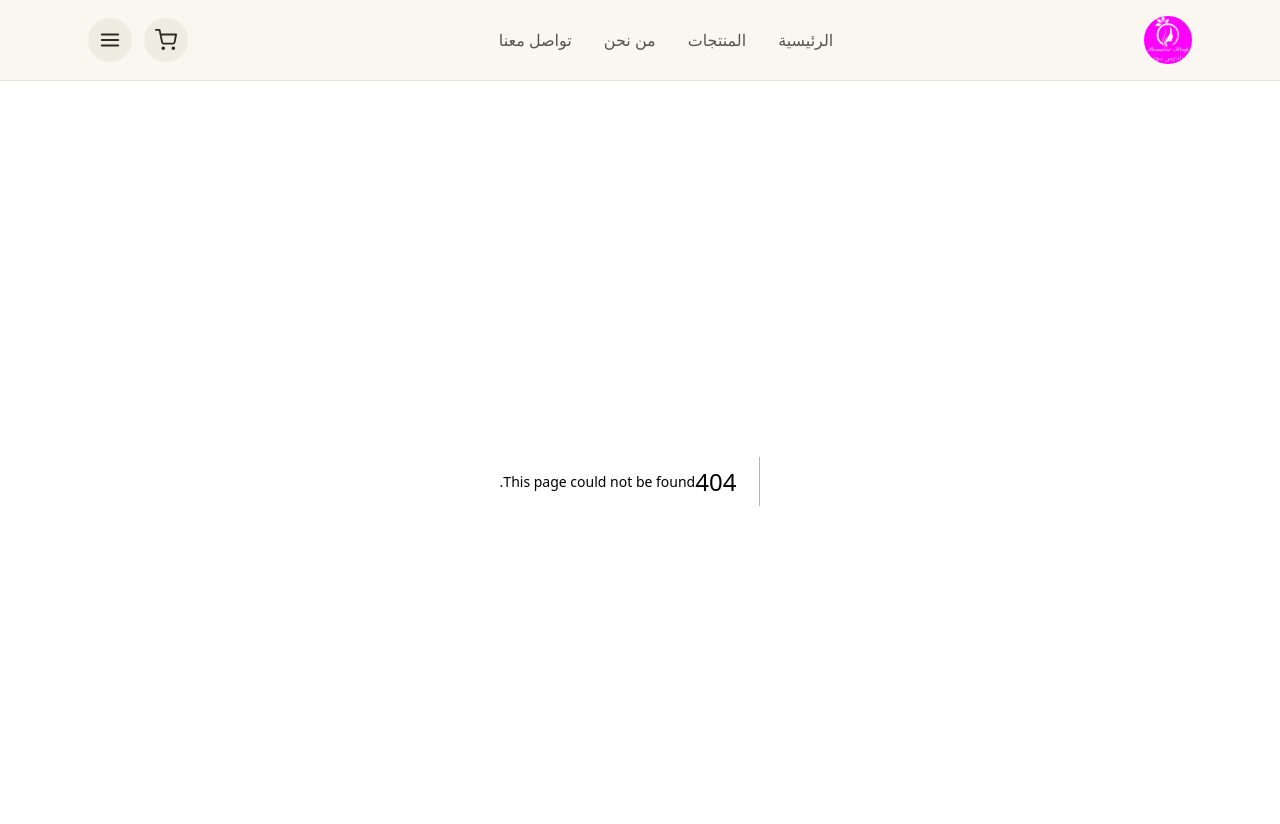
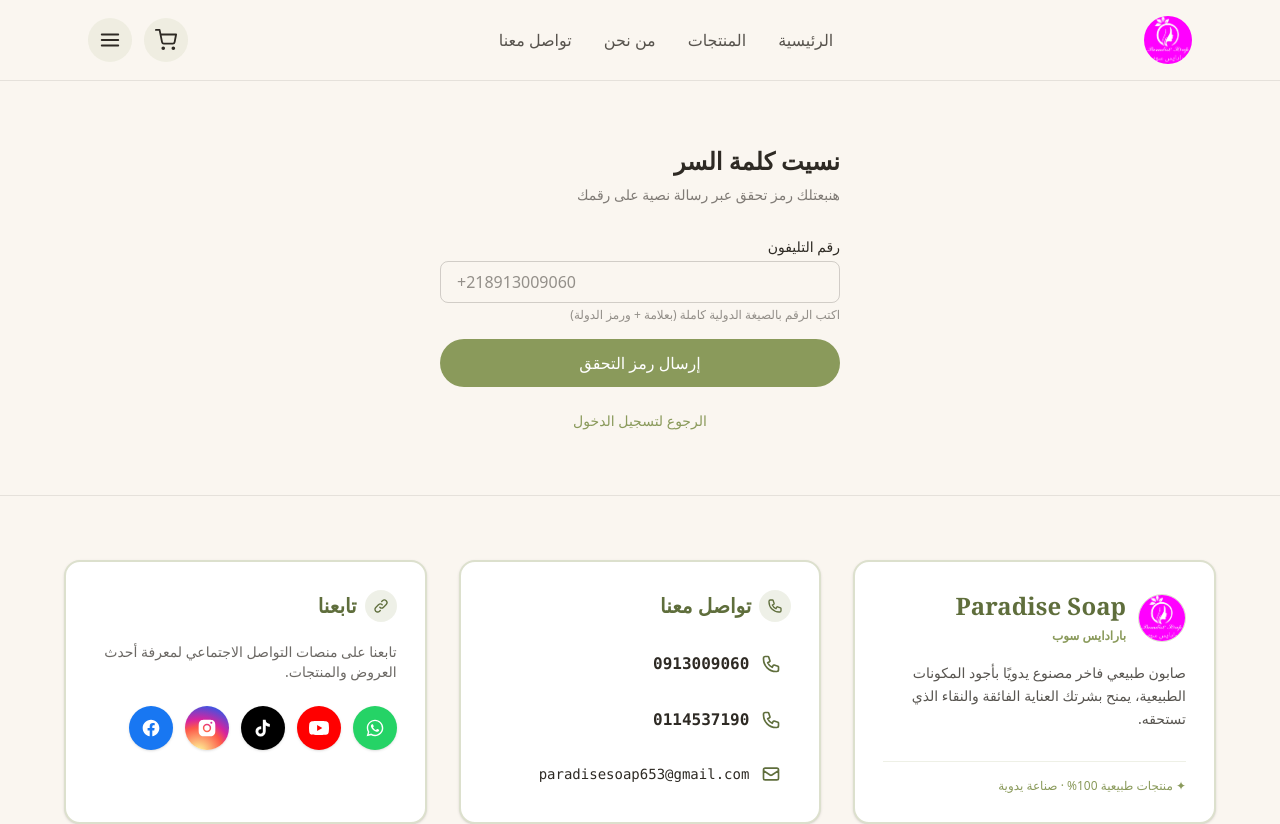
Before and after one commit to paradisesoap653-dotcom/paradise-soap-2, a Next.js app: page /seller/forgot-password in a window 1280 px wide. Before the commit this address had no page. Shown: the top 824 px of the page. Built offline with nearby package versions, Linux system fonts and the light colour scheme.

Commit message:
Create page.tsx

```diff
--- /dev/null
+++ b/src/app/seller/forgot-password/page.tsx
@@ -0,0 +1,209 @@
+"use client";
+
+import { useState } from "react";
+import { useRouter } from "next/navigation";
+import Link from "next/link";
+
+export default function ForgotPasswordPage() {
+  const router = useRouter();
+  const [step, setStep] = useState<"phone" | "reset">("phone");
+  const [phone, setPhone] = useState("");
+  const [code, setCode] = useState("");
+  const [newPassword, setNewPassword] = useState("");
+  const [showPassword, setShowPassword] = useState(false);
+  const [loading, setLoading] = useState(false);
+  const [error, setError] = useState("");
+  const [success, setSuccess] = useState("");
+
+  async function handleSendOtp(e: React.FormEvent) {
+    e.preventDefault();
+    setError("");
+    setLoading(true);
+
+    try {
+      const res = await fetch("/api/sellers/forgot-password/send-otp", {
+        method: "POST",
+        headers: { "Content-Type": "application/json" },
+        body: JSON.stringify({ phone }),
+      });
+
+      const data = await res.json();
+
+      if (!res.ok) {
+        setError(data.error || "حدث خطأ، حاول مرة أخرى");
+        setLoading(false);
+        return;
+      }
+
+      setStep("reset");
+      setLoading(false);
+    } catch (err) {
+      setError("حدث خطأ في الاتصال، حاول مرة أخرى");
+      setLoading(false);
+    }
+  }
+
+  async function handleReset(e: React.FormEvent) {
+    e.preventDefault();
+    setError("");
+    setLoading(true);
+
+    try {
+      const res = await fetch("/api/sellers/forgot-password/reset", {
+        method: "POST",
+        headers: { "Content-Type": "application/json" },
+        body: JSON.stringify({ phone, code, newPassword }),
+      });
+
+      const data = await res.json();
+
+      if (!res.ok) {
+        setError(data.error || "حدث خطأ، حاول مرة أخرى");
+        setLoading(false);
+        return;
+      }
+
+      setSuccess("تم تغيير كلمة السر بنجاح");
+      setTimeout(() => {
+        router.push("/seller/login");
+      }, 1500);
+    } catch (err) {
+      setError("حدث خطأ في الاتصال، حاول مرة أخرى");
+      setLoading(false);
+    }
+  }
+
+  return (
+    <main className="mx-auto max-w-md px-6 py-16" dir="rtl">
+      <h1 className="mb-2 text-2xl font-bold text-[#2e2a24]">
+        نسيت كلمة السر
+      </h1>
+
+      {step === "phone" ? (
+        <>
+          <p className="mb-8 text-sm text-[#2e2a24]/60">
+            هنبعتلك رمز تحقق عبر رسالة نصية على رقمك
+          </p>
+
+          <form onSubmit={handleSendOtp} className="space-y-4">
+            <div>
+              <label className="mb-1 block text-sm font-medium text-[#2e2a24]">
+                رقم التليفون
+              </label>
+              <input
+                required
+                type="tel"
+                value={phone}
+                onChange={(e) => setPhone(e.target.value)}
+                className="w-full rounded-lg border border-[#2e2a24]/20 px-4 py-2"
+                placeholder="+218913009060"
+                dir="ltr"
+              />
+              <p className="mt-1 text-xs text-[#2e2a24]/50">
+                اكتب الرقم بالصيغة الدولية كاملة (بعلامة + ورمز الدولة)
+              </p>
+            </div>
+
+            {error && (
+              <p className="rounded-lg bg-red-50 px-4 py-2 text-sm text-red-600">
+                {error}
+              </p>
+            )}
+
+            <button
+              type="submit"
+              disabled={loading}
+              className="w-full rounded-full bg-[#8a9a5b] px-6 py-3 font-medium text-white hover:bg-[#5f6e3c] disabled:opacity-50"
+            >
+              {loading ? "جاري الإرسال..." : "إرسال رمز التحقق"}
+            </button>
+          </form>
+        </>
+      ) : (
+        <>
+          <p className="mb-8 text-sm text-[#2e2a24]/60">
+            اكتب الرمز اللي وصلك على رسالة نصية، وكلمة السر الجديدة
+          </p>
+
+          <form onSubmit={handleReset} className="space-y-4">
+            <div>
+              <label className="mb-1 block text-sm font-medium text-[#2e2a24]">
+                رمز التحقق
+              </label>
+              <input
+                required
+                type="text"
+                value={code}
+                onChange={(e) => setCode(e.target.value)}
+                className="w-full rounded-lg border border-[#2e2a24]/20 px-4 py-2"
+                placeholder="123456"
+                dir="ltr"
+                maxLength={6}
+              />
+            </div>
+
+            <div>
+              <label className="mb-1 block text-sm font-medium text-[#2e2a24]">
+                كلمة السر الجديدة
+              </label>
+              <div className="relative">
+                <input
+                  required
+                  type={showPassword ? "text" : "password"}
+                  value={newPassword}
+                  onChange={(e) => setNewPassword(e.target.value)}
+                  className="w-full rounded-lg border border-[#2e2a24]/20 px-4 py-2 pl-11"
+                  placeholder="6 أحرف على الأقل"
+                  dir="ltr"
+                />
+                <button
+                  type="button"
+                  onClick={() => setShowPassword(!showPassword)}
+                  className="absolute left-3 top-1/2 -translate-y-1/2 text-[#2e2a24]/50 hover:text-[#2e2a24]"
+                  aria-label={showPassword ? "إخفاء كلمة السر" : "إظهار كلمة السر"}
+                >
+                  {showPassword ? (
+                    <svg width="20" height="20" viewBox="0 0 24 24" fill="none" stroke="currentColor" strokeWidth={2}>
+                      <path strokeLinecap="round" strokeLinejoin="round" d="M13.875 18.825A10.05 10.05 0 0112 19c-4.478 0-8.268-2.943-9.543-7a9.97 9.97 0 011.563-3.029m5.858.908a3 3 0 114.243 4.243M9.878 9.878l4.242 4.242M9.878 9.878L3 3m6.878 6.878L21 21" />
+                    </svg>
+                  ) : (
+                    <svg width="20" height="20" viewBox="0 0 24 24" fill="none" stroke="currentColor" strokeWidth={2}>
+                      <path strokeLinecap="round" strokeLinejoin="round" d="M15 12a3 3 0 11-6 0 3 3 0 016 0z" />
+                      <path strokeLinecap="round" strokeLinejoin="round" d="M2.458 12C3.732 7.943 7.523 5 12 5c4.478 0 8.268 2.943 9.542 7-1.274 4.057-5.064 7-9.542 7-4.477 0-8.268-2.943-9.542-7z" />
+                    </svg>
+                  )}
+                </button>
+              </div>
+            </div>
+
+            {error && (
+              <p className="rounded-lg bg-red-50 px-4 py-2 text-sm text-red-600">
+                {error}
+              </p>
+            )}
+
+            {success && (
+              <p className="rounded-lg bg-green-50 px-4 py-2 text-sm text-green-600">
+                {success}
+              </p>
+            )}
+
+            <button
+              type="submit"
+              disabled={loading}
+              className="w-full rounded-full bg-[#8a9a5b] px-6 py-3 font-medium text-white hover:bg-[#5f6e3c] disabled:opacity-50"
+            >
+              {loading ? "جاري التغيير..." : "تغيير كلمة السر"}
+            </button>
+          </form>
+        </>
+      )}
+
+      <p className="mt-6 text-center text-sm text-[#2e2a24]/60">
+        <Link href="/seller/login" className="font-medium text-[#8a9a5b]">
+          الرجوع لتسجيل الدخول
+        </Link>
+      </p>
+    </main>
+  );
+}
```
